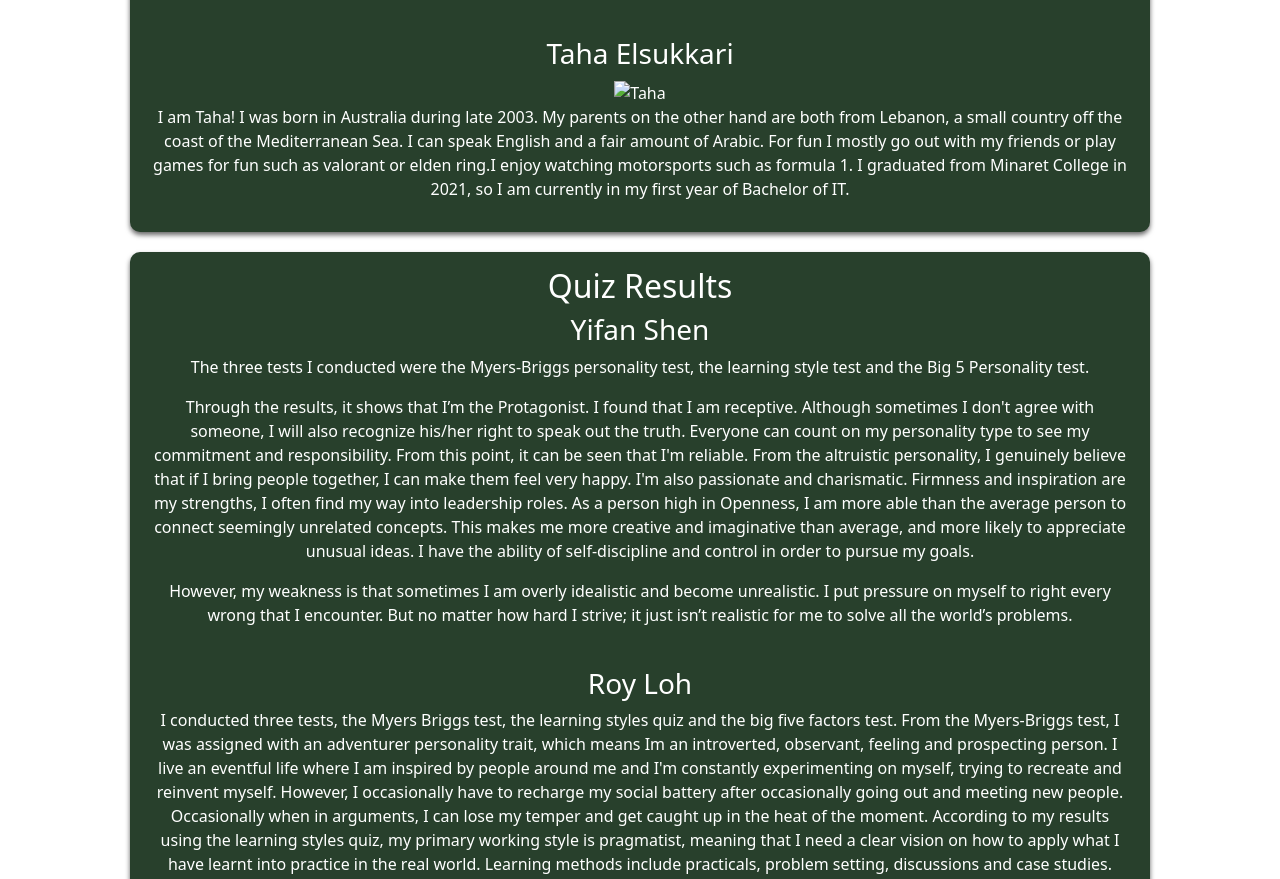
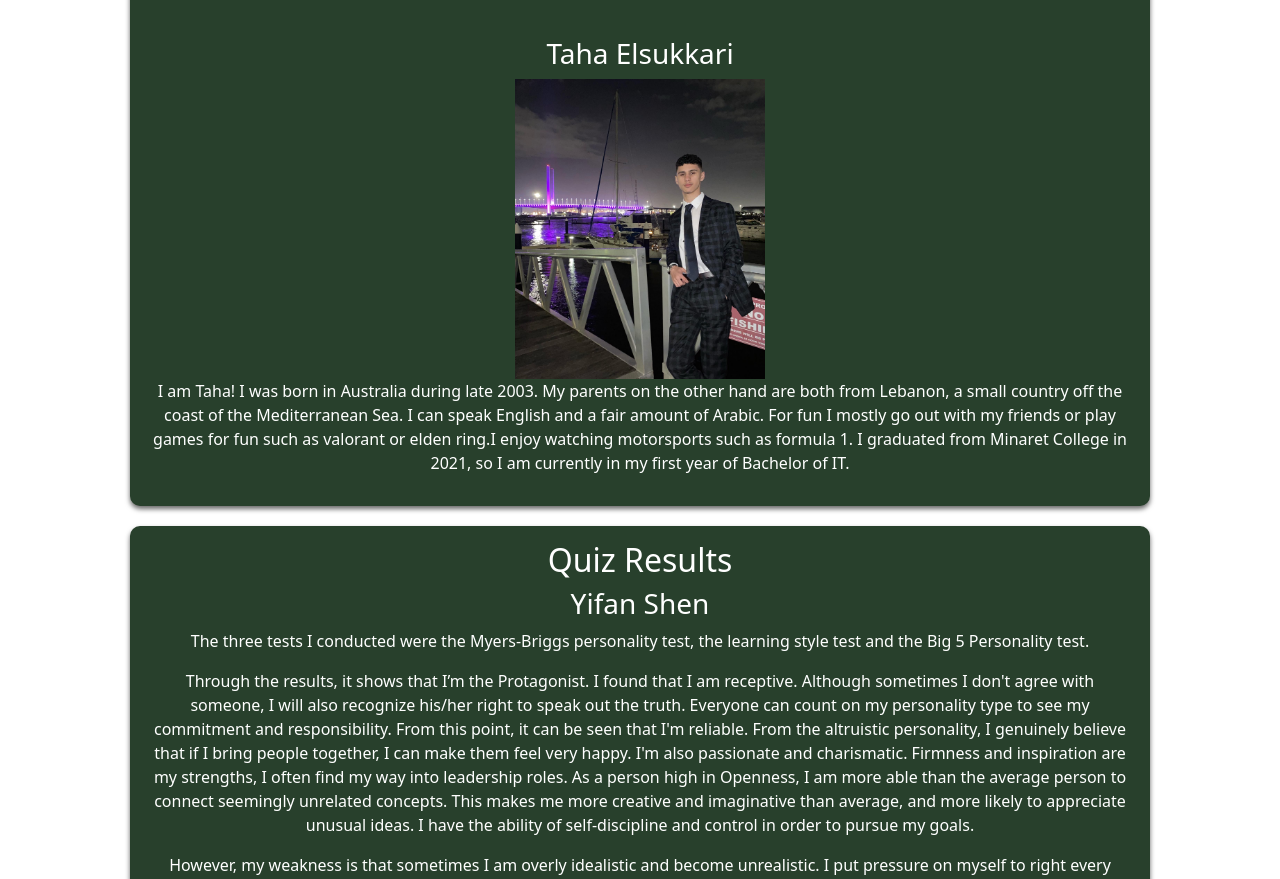
Before and after one commit to ronny-computer-guy/IoIT-Assignment-2, a plain HTML site: page index.html in a window 1280 px wide. Shown: the part 3200-4079 px from the top of the page. Drawn offline with nearby package versions, Linux system fonts and the light colour scheme; files that its build step writes are made by us from their sources.

Commit message:
Update index.html

```diff
--- a/index.html
+++ b/index.html
@@ -170,7 +170,7 @@
                     </p>
                     <br>
                     <h3>Taha Elsukkari</h3>
-                    <img src="taha.jpeg" alt='Taha' height='300'>
+                    <img src="taha.jpg" alt='Taha' height='300'>
                     <p>
                         I am Taha! I was born in Australia during late 2003. My parents on the other hand are both from
                         Lebanon, a small country off the coast of the Mediterranean Sea. I can speak English and a fair
```
